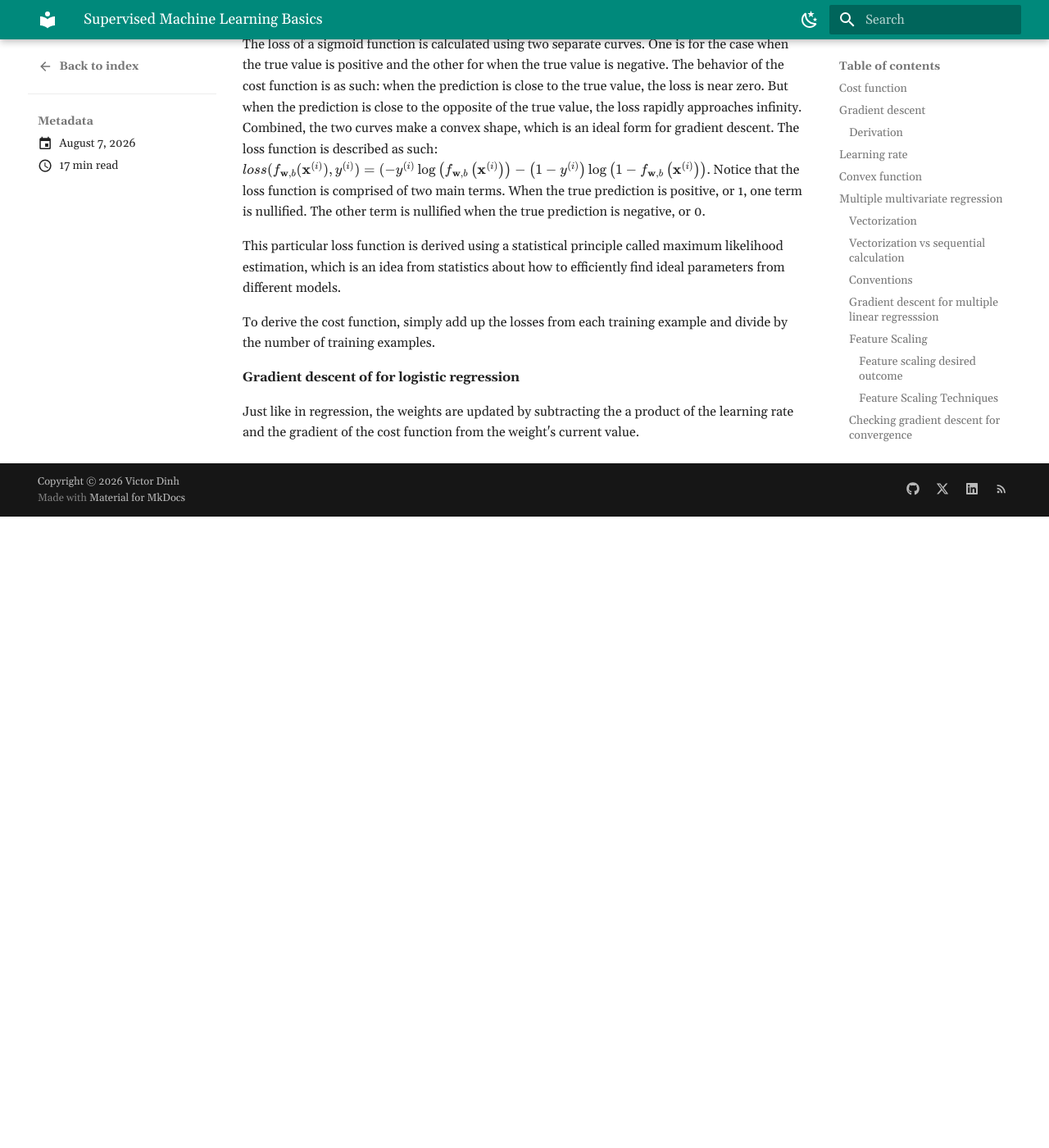
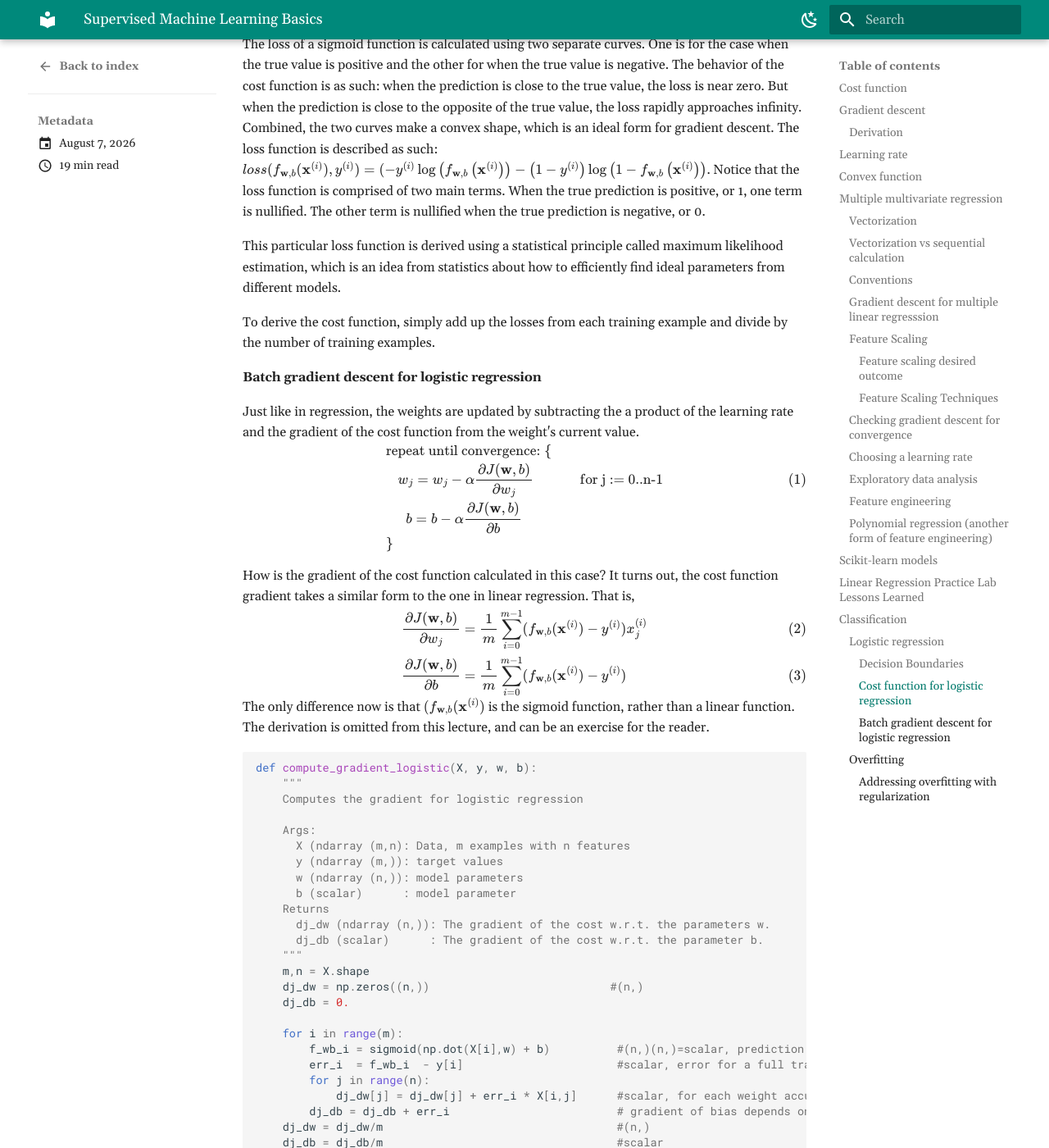
Before and after one commit to vd141/vd141.github.io, an MkDocs documentation site: the page built from docs/blog/posts/20260807_andrew_ng_supervised_machine_learning.md, in a window 1280 px wide and 1400 px high, scrolled down 11249 px. Shown: the whole window at 82% size. Built offline with MkDocs 1.6.1 and Material for MkDocs 9.7.7, drawn with Linux system fonts in a browser that asks for light colours; before the commit the page ends 11879 px from its top, so only the background shows below that; some of the changed text lies outside the part shown.

Commit message:
beginning of day commit

````diff
--- a/docs/blog/posts/20260807_andrew_ng_supervised_machine_learning.md
+++ b/docs/blog/posts/20260807_andrew_ng_supervised_machine_learning.md
@@ -297,5 +297,59 @@
 
 To derive the cost function, simply add up the losses from each training example and divide by the number of training examples.
 
-#### Gradient descent of for logistic regression
+#### Batch gradient descent for logistic regression
 Just like in regression, the weights are updated by subtracting the a product of the learning rate and the gradient of the cost function from the weight's current value.
+$\begin{align*}
+&\text{repeat until convergence:} \; \lbrace \\
+&  \; \; \;w_j = w_j -  \alpha \frac{\partial J(\mathbf{w},b)}{\partial w_j} \tag{1}  \; & \text{for j := 0..n-1} \\
+&  \; \; \;  \; \;b = b -  \alpha \frac{\partial J(\mathbf{w},b)}{\partial b} \\
+&\rbrace
+\end{align*}$
+
+ How is the gradient of the cost function calculated in this case? It turns out, the cost function gradient takes a similar form to the one in linear regression. That is,
+ $\begin{align*}
+\frac{\partial J(\mathbf{w},b)}{\partial w_j}  &= \frac{1}{m} \sum\limits_{i = 0}^{m-1} (f_{\mathbf{w},b}(\mathbf{x}^{(i)}) - y^{(i)})x_{j}^{(i)} \tag{2} \\
+\frac{\partial J(\mathbf{w},b)}{\partial b}  &= \frac{1}{m} \sum\limits_{i = 0}^{m-1} (f_{\mathbf{w},b}(\mathbf{x}^{(i)}) - y^{(i)}) \tag{3}
+\end{align*}$
+The only difference now is that $(f_{\mathbf{w},b}(\mathbf{x}^{(i)})$ is the sigmoid function, rather than a linear function. The derivation is omitted from this lecture, and can be an exercise for the reader.
+
+``` Python
+def compute_gradient_logistic(X, y, w, b):
+    """
+    Computes the gradient for logistic regression
+
+    Args:
+      X (ndarray (m,n): Data, m examples with n features
+      y (ndarray (m,)): target values
+      w (ndarray (n,)): model parameters
+      b (scalar)      : model parameter
+    Returns
+      dj_dw (ndarray (n,)): The gradient of the cost w.r.t. the parameters w.
+      dj_db (scalar)      : The gradient of the cost w.r.t. the parameter b.
+    """
+    m,n = X.shape
+    dj_dw = np.zeros((n,))                           #(n,)
+    dj_db = 0.
+
+    for i in range(m):
+        f_wb_i = sigmoid(np.dot(X[i],w) + b)          #(n,)(n,)=scalar, prediction for a training example
+        err_i  = f_wb_i  - y[i]                       #scalar, error for a full training example
+        for j in range(n):
+            dj_dw[j] = dj_dw[j] + err_i * X[i,j]      #scalar, for each weight accumulate product of full training example error and X[i, j] (example for that weight). the gradient of each weight depends on these two quantities
+        dj_db = dj_db + err_i                         # gradient of bias depends only on the error
+    dj_dw = dj_dw/m                                   #(n,)
+    dj_db = dj_db/m                                   #scalar
+
+    return dj_db, dj_dw
+```
+
+In gradient descent, the weights are updated by a quantity that depends on the learning rate $\alpha$ and the gradient. The gradient is recalculated for each iteration, and depends on the model's error. For non-bias parameters, the weights depend on the product of the error and training examples. For the bias parameter, the gradient is dependent on the error only. The gradient can be understood as a measure of how far away the weights are from their optimal (minimal error) value. When the gradient is large, the model is far from converging. When the gradient is small or near-zero, the weights are near convergence, or have converged.
+
+### Overfitting
+When a model underfits the data, it can also be said to have high bias.
+
+A model that "generalizes" well is one that fits the training set pretty well (but not perfectly!) and accurately predicts unseen examples.
+
+A model that "overfits" fits the training set extremely well (perfectly or near-perfectly) but does not accurately predict unseen samples. These models are said to have high variance. They are highly sensitive to small changes in the training data.
+
+#### Addressing overfitting with regularization
````
Also changed, not shown: docs/about.md (+1 -1 lines), docs/collections.md (+3 -0 lines).
